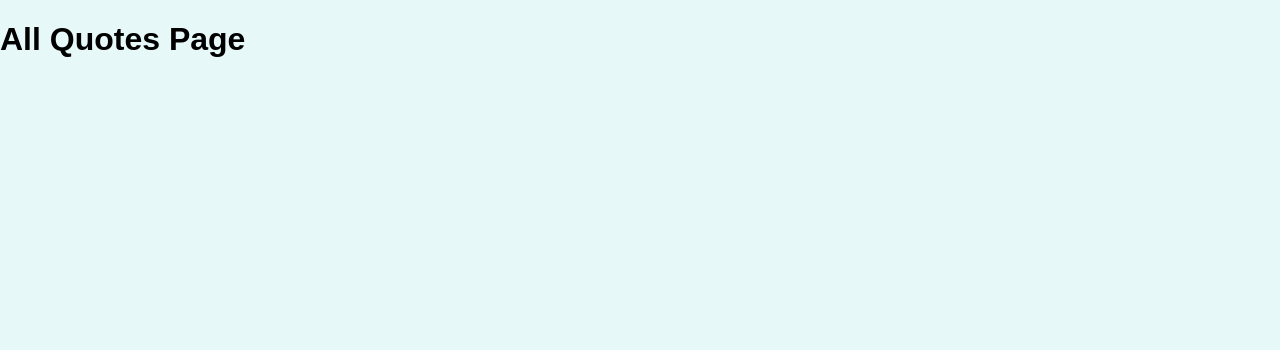
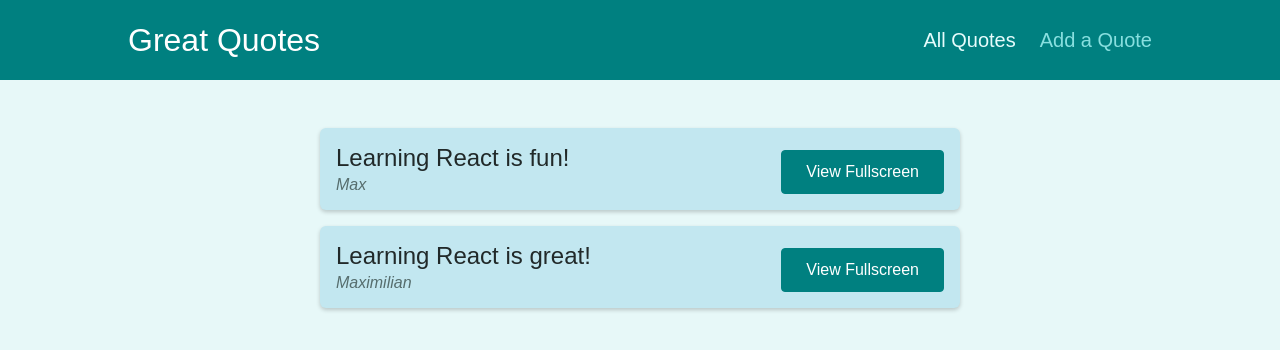
Before and after one commit to adityackr/react-quotes, a React (Create React App) app: page /quotes in a window 1280 px wide. Shown: the top 350 px of the page. Built offline with nearby package versions, Linux system fonts and the light colour scheme.

Commit message:
code added

```diff
--- a/src/App.js
+++ b/src/App.js
@@ -1,10 +1,12 @@
 import { Redirect, Route, Switch } from 'react-router';
+import Layout from './components/layout/Layout';
 import AllQuotes from './pages/AllQuotes';
 import NewQuote from './pages/NewQuote';
 import QuoteDetail from './pages/QuoteDetail';
 
 function App() {
     return (
+        <Layout>
             <Switch>
                 <Route path="/" exact>
                     <Redirect to="/quotes" />
@@ -19,6 +21,7 @@
                     <NewQuote />
                 </Route>
             </Switch>
+        </Layout>
     );
 }
 
--- /dev/null
+++ b/src/components/layout/Layout.js
@@ -0,0 +1,14 @@
+import { Fragment } from 'react';
+import classes from './Layout.module.css';
+import MainNavigation from './MainNavigation';
+
+const Layout = (props) => {
+    return (
+        <Fragment>
+            <MainNavigation />
+            <main className={classes.main}>{props.children}</main>
+        </Fragment>
+    );
+};
+
+export default Layout;
--- /dev/null
+++ b/src/components/layout/MainNavigation.js
@@ -0,0 +1,29 @@
+import { NavLink } from 'react-router-dom';
+import classes from './MainNavigation.module.css';
+
+const MainNavigation = () => {
+    return (
+        <header className={classes.header}>
+            <div className={classes.logo}>Great Quotes</div>
+            <nav className={classes.nav}>
+                <ul>
+                    <li>
+                        <NavLink to="/quotes" activeClassName={classes.active}>
+                            All Quotes
+                        </NavLink>
+                    </li>
+                    <li>
+                        <NavLink
+                            to="/new-quote"
+                            activeClassName={classes.active}
+                        >
+                            Add a Quote
+                        </NavLink>
+                    </li>
+                </ul>
+            </nav>
+        </header>
+    );
+};
+
+export default MainNavigation;
--- a/src/pages/AllQuotes.js
+++ b/src/pages/AllQuotes.js
@@ -1,7 +1,14 @@
+import QuoteList from '../components/quotes/QuoteList';
+
+const DUMMY_QUOTES = [
+    { id: 'q1', author: 'Max', text: 'Learning React is fun!' },
+    { id: 'q2', author: 'Maximilian', text: 'Learning React is great!' },
+];
+
 const AllQuotes = () => {
     return (
         <div>
-            <h1>All Quotes Page</h1>
+            <QuoteList quotes={DUMMY_QUOTES} />
         </div>
     );
 };
--- a/src/pages/NewQuote.js
+++ b/src/pages/NewQuote.js
@@ -1,7 +1,13 @@
+import QuoteForm from '../components/quotes/QuoteForm';
+
 const NewQuote = () => {
+    const addQuoteHandler = (quoteData) => {
+        console.log(quoteData);
+    };
+
     return (
         <div>
-            <h1>New Quote Page</h1>
+            <QuoteForm onAddQuote={addQuoteHandler} />
         </div>
     );
 };
--- a/src/pages/QuoteDetail.js
+++ b/src/pages/QuoteDetail.js
@@ -1,5 +1,6 @@
 import { Fragment } from 'react';
-import { useParams } from 'react-router';
+import { Route, useParams } from 'react-router';
+import Comments from '../components/comments/Comments';
 
 const QuoteDetail = () => {
     const params = useParams();
@@ -7,6 +8,9 @@
         <Fragment>
             <h1>Quote Detail Page</h1>
             <p>{params.quoteId}</p>
+            <Route path={`/quotes/${params.quoteId}/comments`}>
+                <Comments />
+            </Route>
         </Fragment>
     );
 };
```
Also changed, not shown: src/components/quotes/QuoteForm.js (+7 -7 lines). Lines whose indentation alone changed are shown as unchanged.
